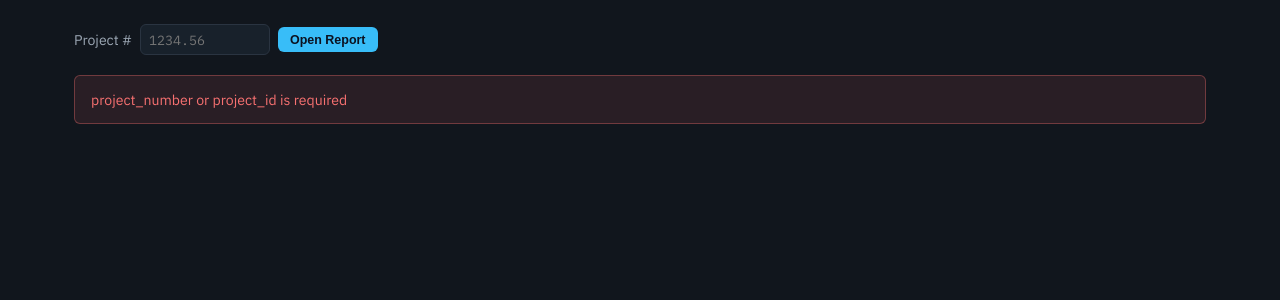
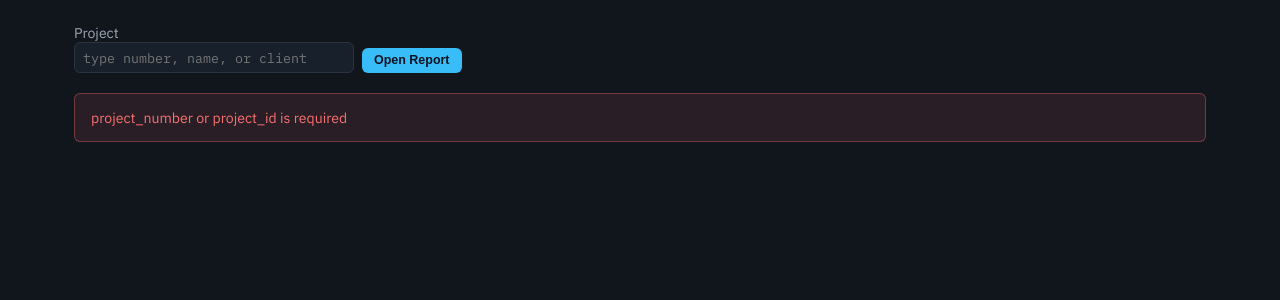
Before and after one commit to Rtoony/tasktrack, a Flask app: page /reports/project in a window 1280 px wide. Shown: the part 55-355 px from the top of the page. Run offline with Flask 3, Linux system fonts and the light colour scheme; the visitor is signed in with stand-in values (Sample User, id 1); parts of the project's set-up code (start-up, migrations or seed data) failed here and were passed over.

Commit message:
Add project report lookup picker

```diff
--- a/templates/project_report.html
+++ b/templates/project_report.html
@@ -23,8 +23,9 @@
   main { max-width:1180px; margin:0 auto; padding:1.5rem 1.5rem 3rem; }
   h1 { font-size:1.5rem; font-weight:600; margin-bottom:0.25rem; }
   .sub { color:var(--text-muted); font-size:0.85rem; margin-bottom:1.25rem; }
-  .lookup { display:flex; gap:0.5rem; align-items:center; margin:0 0 1.25rem; }
-  .lookup input { width:130px; padding:0.35rem 0.5rem; background:var(--surface); border:1px solid var(--border); border-radius:var(--radius); color:var(--text); font-family:'IBM Plex Mono', monospace; }
+  .lookup { display:flex; gap:0.5rem; align-items:end; margin:0 0 1.25rem; }
+  .lookup-field { min-width:280px; }
+  .lookup input { width:100%; padding:0.35rem 0.5rem; background:var(--surface); border:1px solid var(--border); border-radius:var(--radius); color:var(--text); font-family:'IBM Plex Mono', monospace; }
   .lookup button,.btn { background:var(--accent); border:none; color:#0b1220; padding:0.36rem 0.75rem; border-radius:var(--radius); cursor:pointer; font-weight:600; text-decoration:none; font-size:0.78rem; }
   .btn.secondary { background:var(--surface-2); color:var(--text-muted); border:1px solid var(--border); }
   .hero { background:linear-gradient(135deg, rgba(56,189,248,0.14), rgba(24,33,43,0.96)); border:1px solid var(--border); border-radius:var(--radius); padding:1rem 1.1rem; margin-bottom:1rem; }
@@ -79,9 +80,12 @@
   </div>
 </header>
 <main>
-  <form class="lookup" method="get" action="/reports/project">
-    <label for="project-number" style="color:var(--text-muted);">Project #</label>
-    <input id="project-number" name="project_number" value="{{ project_number }}" placeholder="1234.56" maxlength="7">
+  <form class="lookup" method="get" action="/reports/project" onsubmit="normalizeProjectReportLookup()">
+    <div class="lookup-field">
+      <label for="project-number" style="color:var(--text-muted);">Project</label>
+      <input id="project-number" name="project_number" value="{{ project_number }}" list="project-report-picker-options" placeholder="type number, name, or client">
+      <datalist id="project-report-picker-options"></datalist>
+    </div>
     <button type="submit">Open Report</button>
   </form>
 
@@ -233,5 +237,39 @@
     </section>
   {% endif %}
 </main>
+
+<script>
+let projectReportOptionsLoaded = false;
+async function loadProjectReportOptions() {
+  if (projectReportOptionsLoaded) return;
+  projectReportOptionsLoaded = true;
+  const list = document.getElementById('project-report-picker-options');
+  try {
+    const res = await fetch('/api/v1/projects?include_inactive=1');
+    if (!res.ok) return;
+    const rows = await res.json();
+    list.innerHTML = '';
+    rows.slice(0, 8000).forEach(project => {
+      const number = project.project_number || '';
+      if (!number) return;
+      const option = document.createElement('option');
+      option.value = [number, project.name, project.client].filter(Boolean).join(' · ');
+      list.appendChild(option);
+    });
+  } catch (err) {
+    projectReportOptionsLoaded = false;
+  }
+}
+function normalizeProjectReportLookup() {
+  const input = document.getElementById('project-number');
+  input.value = (input.value || '').split('·')[0].trim().split(/\s+/)[0].trim();
+}
+document.addEventListener('DOMContentLoaded', () => {
+  const input = document.getElementById('project-number');
+  if (!input) return;
+  input.addEventListener('focus', loadProjectReportOptions);
+  input.addEventListener('input', loadProjectReportOptions);
+});
+</script>
 </body>
 </html>
```
Also changed, not shown: tests/test_project_report.py (+2 -0 lines).
